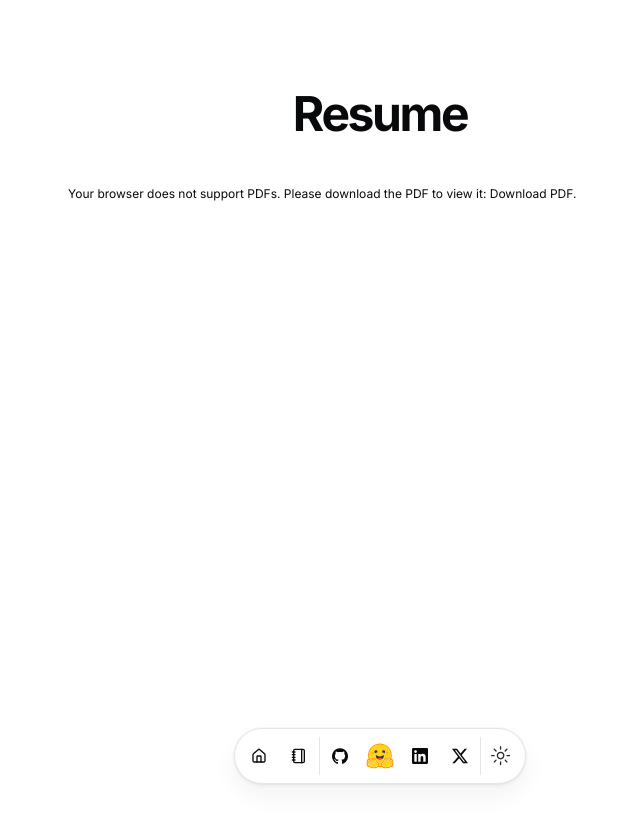
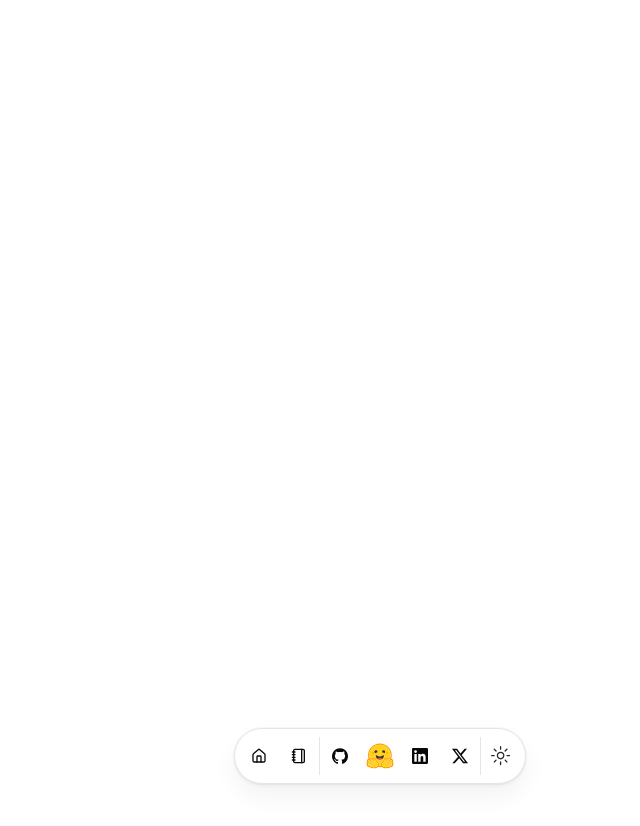
Before and after one commit to imaditya123/portfolio, a Next.js app: page /resume in a window 1280 px wide. Shown: the top 826 px of the page, without its empty margins (260-900 px from the left). After the commit the page ends 800 px from the top, so only its background shows below. Built offline with nearby package versions, Linux system fonts and the light colour scheme.

Commit message:
remove /resume

```diff
--- a/src/app/resume/page.tsx
+++ b/src/app/resume/page.tsx
@@ -1,31 +1,35 @@
-"use client";
-import BlurFade from "@/components/magicui/blur-fade";
-import { DATA } from "@/data/resume";
-import { PDFViewer } from "@/components/pdf-viewer";
+// "use client";
+// import BlurFade from "@/components/magicui/blur-fade";
+// import { DATA } from "@/data/resume";
+// import { PDFViewer } from "@/components/pdf-viewer";
 
-import Link from "next/link";
-import { pdfjs, Document, Page } from "react-pdf";
+// import Link from "next/link";
+// import { pdfjs, Document, Page } from "react-pdf";
 
-const BLUR_FADE_DELAY = 0.04;
-pdfjs.GlobalWorkerOptions.workerSrc = `https://cdnjs.cloudflare.com/ajax/libs/pdf.js/${pdfjs.version}/pdf.worker.min.js`;
+// const BLUR_FADE_DELAY = 0.04;
+// pdfjs.GlobalWorkerOptions.workerSrc = `https://cdnjs.cloudflare.com/ajax/libs/pdf.js/${pdfjs.version}/pdf.worker.min.js`;
 
-export default async function ResumePage() {
-  return (
-    <section id="Resume">
-      <div className="space-y-12 w-full py-0">
-        <BlurFade delay={BLUR_FADE_DELAY * 11}>
-          <div className="flex flex-col items-center justify-center space-y-4 ">
-            <div className="space-y-2 ">
-              <h2 className="text-3xl font-bold tracking-tighter sm:text-5xl">
-                <Link href="/resume.pdf">Resume</Link>
-              </h2>
-            </div>
-          </div>
-        </BlurFade>
-        <BlurFade delay={BLUR_FADE_DELAY * 11}>
-          <PDFViewer classname=""  fileUrl={"/resume.pdf"}></PDFViewer>
-        </BlurFade>
-      </div>
-    </section>
-  );
+// export default async function ResumePage() {
+//   return (
+//     <section id="Resume">
+//       <div className="space-y-12 w-full py-0">
+//         <BlurFade delay={BLUR_FADE_DELAY * 11}>
+//           <div className="flex flex-col items-center justify-center space-y-4 ">
+//             <div className="space-y-2 ">
+//               <h2 className="text-3xl font-bold tracking-tighter sm:text-5xl">
+//                 <Link href="/resume.pdf">Resume</Link>
+//               </h2>
+//             </div>
+//           </div>
+//         </BlurFade>
+//         <BlurFade delay={BLUR_FADE_DELAY * 11}>
+//           <PDFViewer classname=""  fileUrl={"/resume.pdf"}></PDFViewer>
+//         </BlurFade>
+//       </div>
+//     </section>
+//   );
+// }
+
+export default async function ResumePage(){
+    return <div></div>
 }
```
Also changed, not shown: 1 other file (tests, documents, lock files or other folders).
